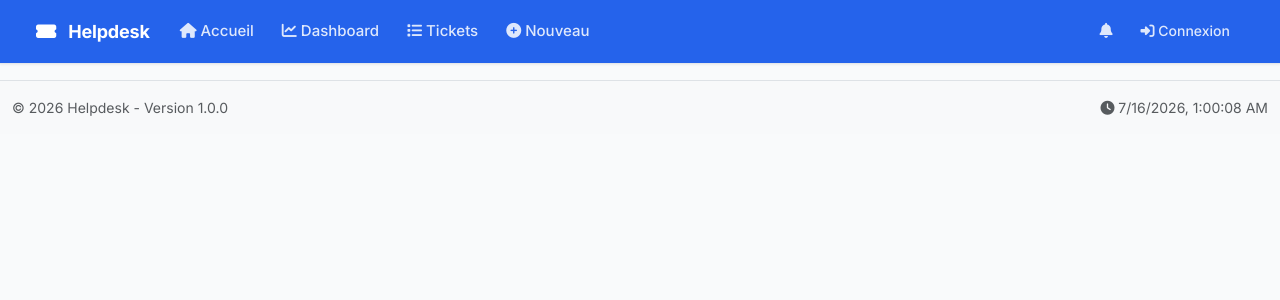
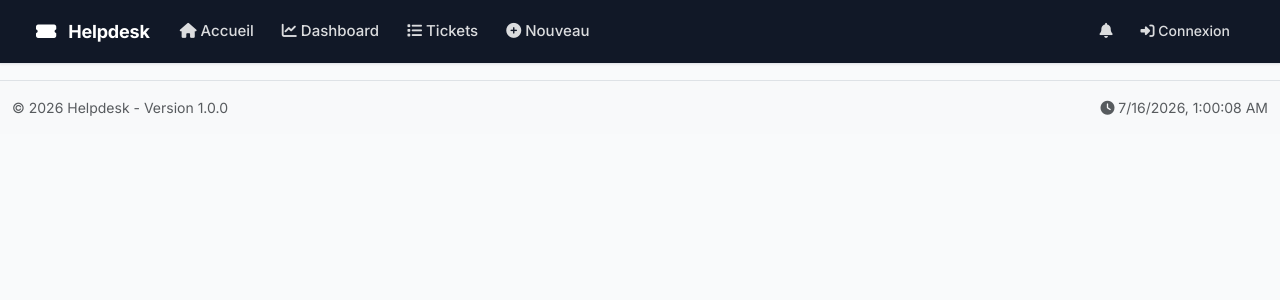
Before and after one commit to Idriss47-haricot/assistance, a Django app: page / in a window 1280 px wide. Shown: the top 300 px of the page. Run offline with Django 4.2, Linux system fonts and the light colour scheme; some libraries are stand-ins or nearby versions.

Commit message:
Update base.html

```diff
--- a/templates/base.html
+++ b/templates/base.html
@@ -31,7 +31,7 @@
 <body x-data="app()" x-init="init()">
     <div id="app">
         <!-- Navigation -->
-        <nav class="navbar navbar-expand-lg navbar-dark bg-primary">
+        <nav class="navbar navbar-expand-lg navbar-dark bg-primary" style="background-color: #111827 !important;">
             <div class="container-fluid">
                 <a class="navbar-brand" href="{% url 'home' %}">
                     <i class="fas fa-ticket-alt"></i> Helpdesk
```
